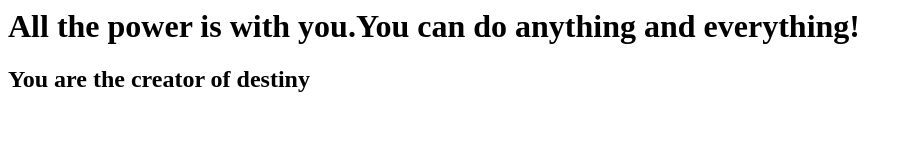
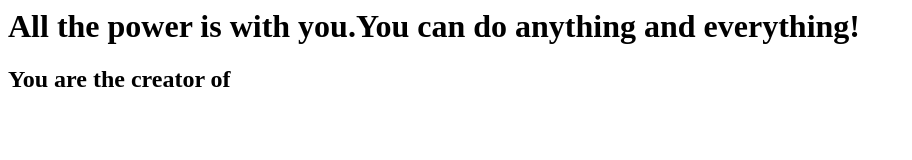
Before and after one commit to aqeelmistry/firstgitrepo, a plain HTML site: page index.html in a window 1280 px wide. Shown: the whole page, without its empty margins (0-912 px from the left). Drawn offline with Linux system fonts and the light colour scheme.

Commit message:
some changes

```diff
--- a/index.html
+++ b/index.html
@@ -1,6 +1,6 @@
 <html>
 <body>
 <h1>All the power is with you.You can do anything and everything!</h1>
-<h2>You are the creator of destiny</h2>
+<h2>You are the creator of </h2>
 </body>
 </html>
```
